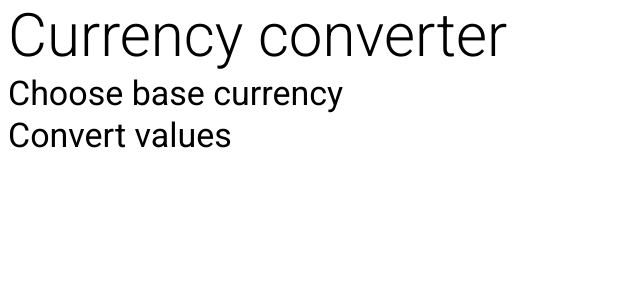
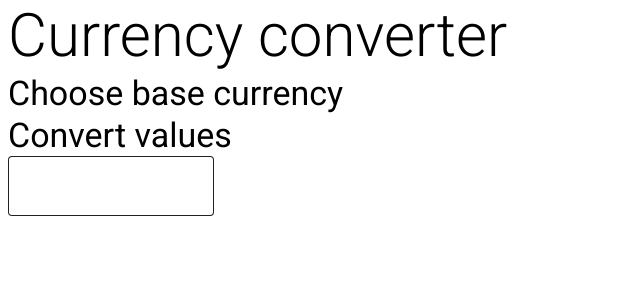
Before and after one commit to twomeaningsof/currency-converter, a React (Create React App) app: page / in a window 1280 px wide. Shown: the top 300 px of the page, without its empty margins (0-640 px from the left). Built offline with nearby package versions, Linux system fonts and the light colour scheme.

Commit message:
Add Input component

```diff
--- a/src/App.jsx
+++ b/src/App.jsx
@@ -1,11 +1,16 @@
 import Heading from "./components/Heading";
+import Input from "./components/Input";
+import { useState } from "react";
 
 function App() {
+  const [value, setValue] = useState("");
+
   return (
     <>
       <Heading variant="h1">Currency converter</Heading>
       <Heading variant="h2">Choose base currency</Heading>
       <Heading variant="h2">Convert values</Heading>
+      <Input value={value} setValue={setValue} />
     </>
   );
 }
--- /dev/null
+++ b/src/components/Input/Input.css
@@ -0,0 +1,10 @@
+input {
+  width: 200px;
+  height: 56px;
+  border: 1px solid rgba(0, 0, 0, 0.87);
+  border-radius: 4px;
+  color: rgba(0, 0, 0, 0.54);
+  font-weight: 400;
+  font-size: 16px;
+  letter-spacing: 0.15px;
+}
--- /dev/null
+++ b/src/components/Input/Input.jsx
@@ -0,0 +1,13 @@
+import "./Input.css";
+
+function Input({ value, setValue }) {
+  return (
+    <input
+      value={value}
+      onChange={(e) => setValue(e.target.value)}
+      className="input"
+    />
+  );
+}
+
+export default Input;
--- /dev/null
+++ b/src/components/Input/index.js
@@ -0,0 +1,2 @@
+import Input from "./Input";
+export default Input;
```
